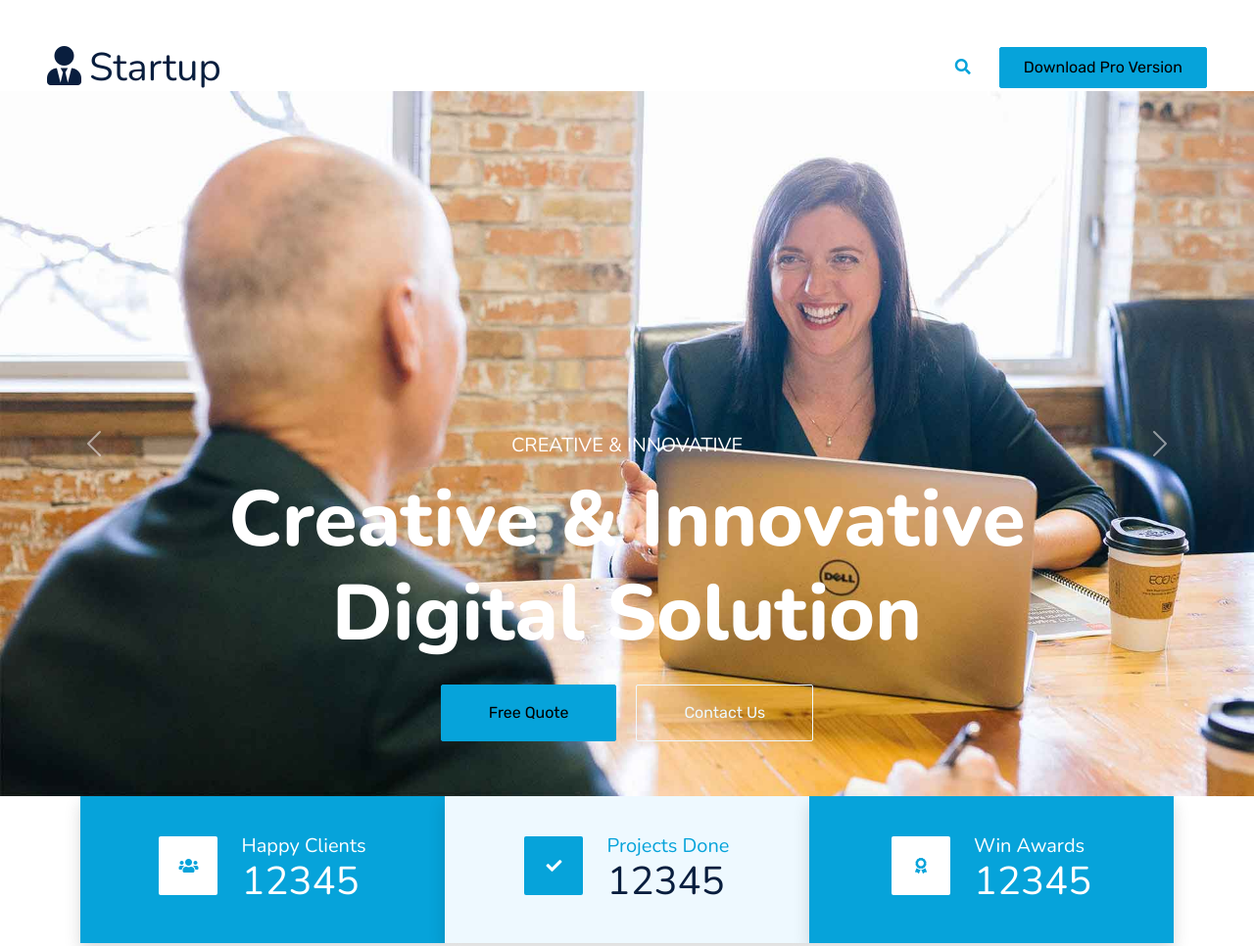
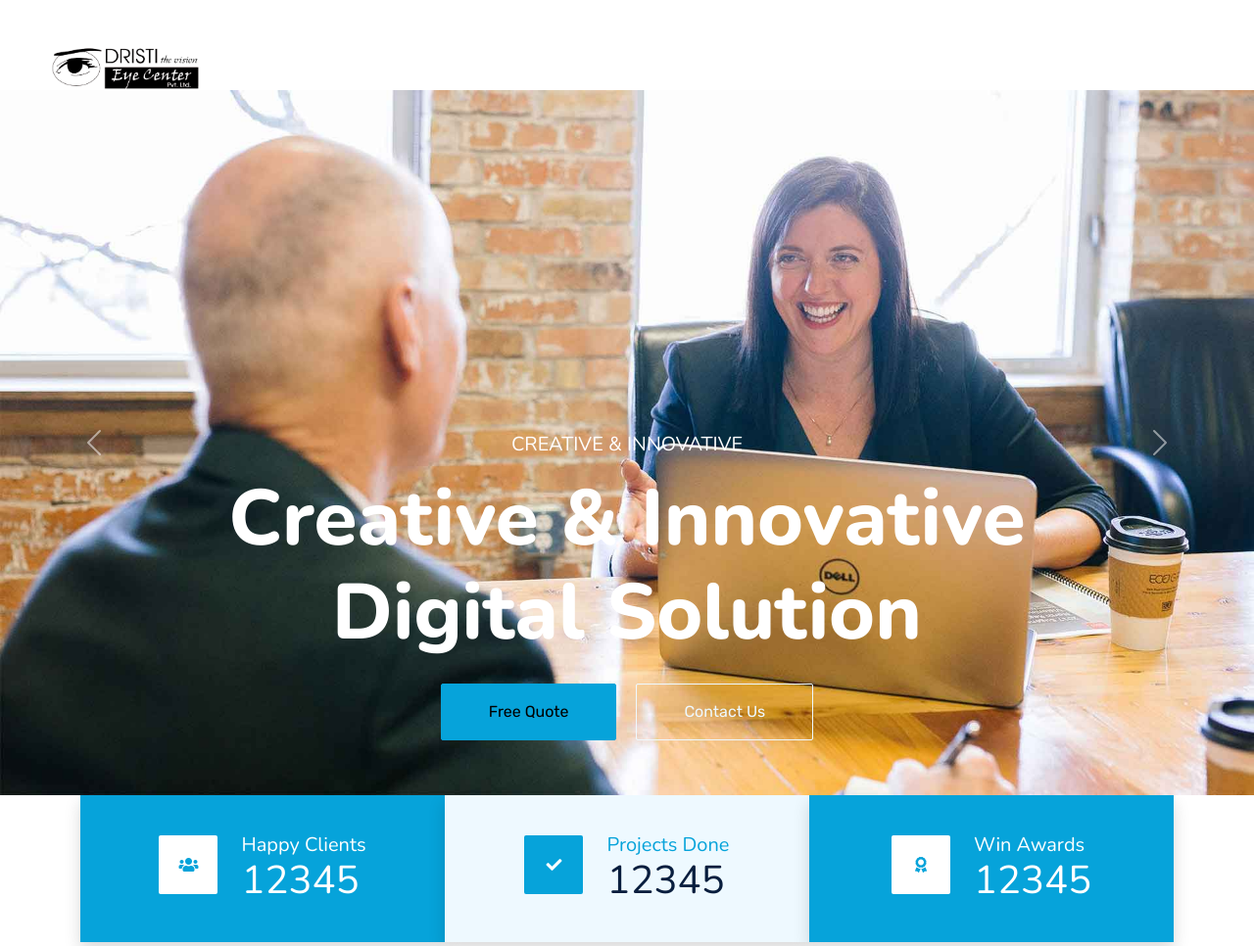
Before and after one commit to Skyz03/Startup-1, a website: page pages/index.html in a window 1280 px wide. Shown: the top 966 px of the page at 98% size. Drawn offline with nearby package versions, Linux system fonts and the light colour scheme; files that its build step writes are made by us from their sources.

Commit message:
fix: header fix

```diff
--- a/pages/layout.html
+++ b/pages/layout.html
@@ -50,24 +50,26 @@
     <div class="row gx-0">
       <div class="col-lg-8 text-center text-lg-start mb-2 mb-lg-0">
         <div class="d-inline-flex align-items-center" style="height: 45px;">
-          <small class="me-3 text-light"><i class="fa fa-map-marker-alt me-2"></i>123 Street, New York,
-            USA</small>
-          <small class="me-3 text-light"><i class="fa fa-phone-alt me-2"></i>+012 345 6789</small>
-          <small class="text-light"><i class="fa fa-envelope-open me-2"></i>info@example.com</small>
+          <small class="me-3 text-light"><i class="fa fa-map-marker-alt me-2"></i>Siddhi Bhawan, Kantipath,
+            Kathmandu</small>
+          <small class="me-3 text-light"><i class="fa fa-phone-alt me-2"></i>+977 (01) 4163502, +977 9861174305</small>
+          <small class="text-light"><i class="fa fa-envelope-open me-2"></i>info@sample.com</small>
         </div>
       </div>
       <div class="col-lg-4 text-center text-lg-end">
+        <!-- ! Social Links  -->
         <div class="d-inline-flex align-items-center" style="height: 45px;">
-          <a class="btn btn-sm btn-outline-light btn-sm-square rounded-circle me-2" href=""><i
-              class="fab fa-twitter fw-normal"></i></a>
+          <!-- <a class="btn btn-sm btn-outline-light btn-sm-square rounded-circle me-2" href=""><i
+              class="fab fa-twitter fw-normal"></i></a> -->
           <a class="btn btn-sm btn-outline-light btn-sm-square rounded-circle me-2" href=""><i
               class="fab fa-facebook-f fw-normal"></i></a>
-          <a class="btn btn-sm btn-outline-light btn-sm-square rounded-circle me-2" href=""><i
-              class="fab fa-linkedin-in fw-normal"></i></a>
+          <!-- <a class="btn btn-sm btn-outline-light btn-sm-square rounded-circle me-2" href=""><i
+              class="fab fa-linkedin-in fw-normal"></i></a> -->
           <a class="btn btn-sm btn-outline-light btn-sm-square rounded-circle me-2" href=""><i
               class="fab fa-instagram fw-normal"></i></a>
           <a class="btn btn-sm btn-outline-light btn-sm-square rounded-circle" href=""><i
-              class="fab fa-youtube fw-normal"></i></a>
+              class="fab fa-whatsapp fw-normal"></i></a>
+          <!-- ! Social Links Ends  -->
         </div>
       </div>
     </div>
@@ -80,7 +82,10 @@
     <!-- ! NavBar Start -->
     <nav class="navbar navbar-expand-lg navbar-dark px-5 py-3 py-lg-0">
       <a href="index.html" class="navbar-brand p-0">
-        <h1 class="m-0"><i class="fa fa-user-tie me-2"></i>Startup</h1>
+        <picture>
+          <source media="(min-width:992px)" srcset="../img/2.png">
+          <img src="../img/2.png" alt="image" style="width:160px;">
+        </picture>
       </a>
       <button class="navbar-toggler" type="button" data-bs-toggle="collapse" data-bs-target="#navbarCollapse">
         <span class="fa fa-bars"></span>
@@ -109,10 +114,10 @@
           </div>
           <a href="contact.html" class="nav-item nav-link">Contact</a>
         </div>
-        <butaton type="button" class="btn text-primary ms-3" data-bs-toggle="modal" data-bs-target="#searchModal"><i
+        <!-- <butaton type="button" class="btn text-primary ms-3" data-bs-toggle="modal" data-bs-target="#searchModal"><i
             class="fa fa-search"></i></butaton>
         <a href="https://htmlcodex.com/startup-company-website-template" class="btn btn-primary py-2 px-4 ms-3">Download
-          Pro Version</a>
+          Pro Version</a> -->
       </div>
 
 
```
Also changed, not shown: img/2.png (added), img/Dristi_Logo__1_-removebg-preview.png (added), img/asd.png (added), img/viber_image_2022-04-08_14-45-00-484-removebg-preview.png (added).
